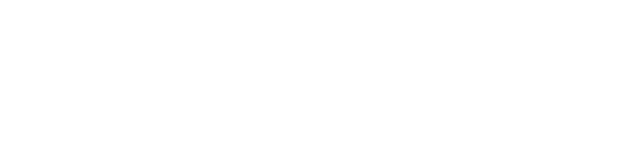
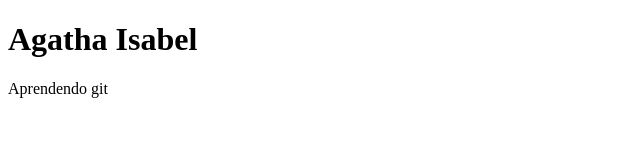
Before and after one commit to Agathaivs/tutorial_git, a plain HTML site: page index.html in a window 1280 px wide. Shown: the whole page, without its empty margins (0-640 px from the left). Drawn offline with Linux system fonts and the light colour scheme.

Commit message:
Titulo criado

```diff
--- a/index.html
+++ b/index.html
@@ -6,6 +6,7 @@
     <title>Tutorial de Git</title>
 </head>
 <body>
-
+ <h1>Agatha Isabel</h1>
+ <p>Aprendendo git</p>
 </body>
 </html>
```
